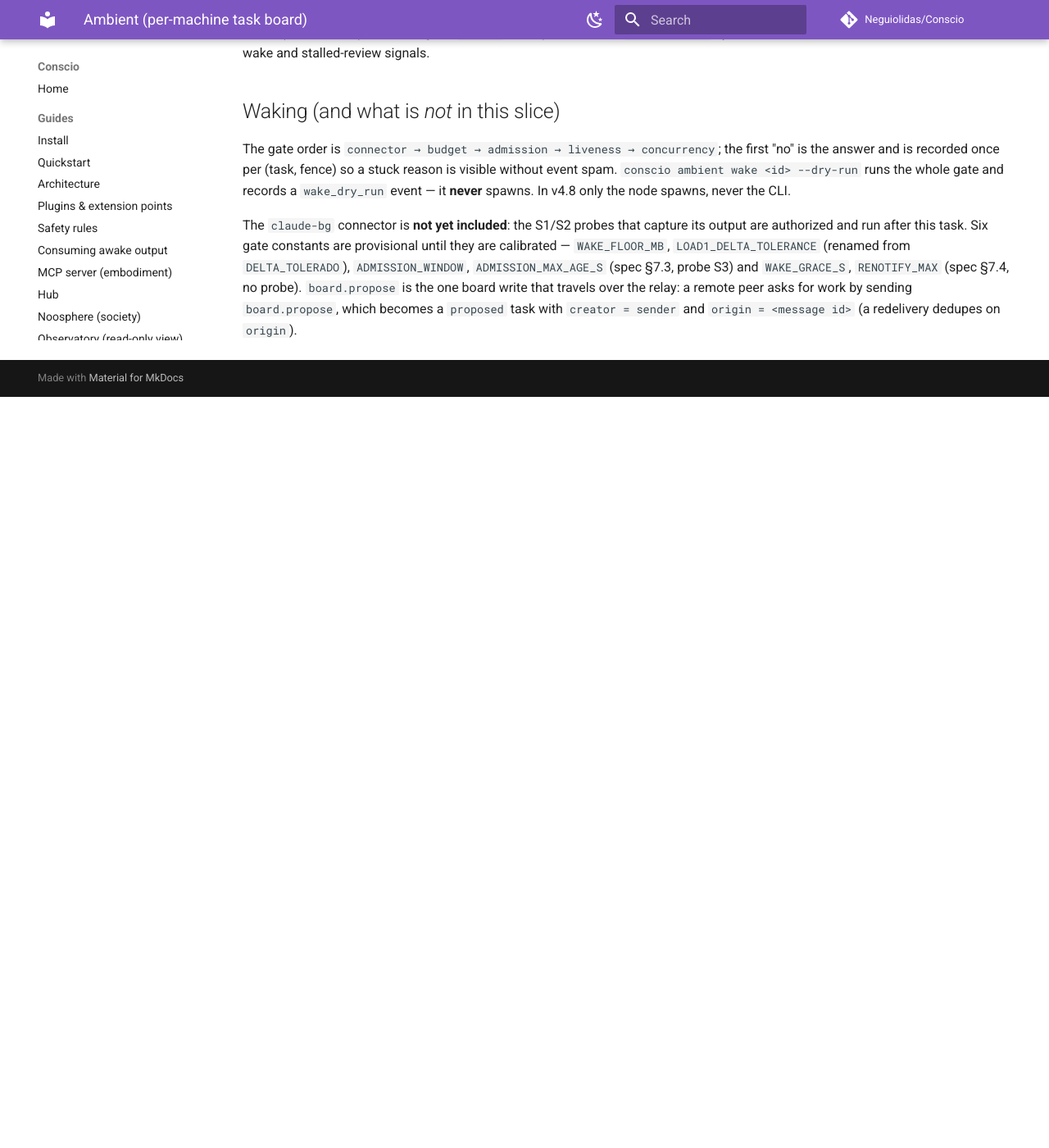
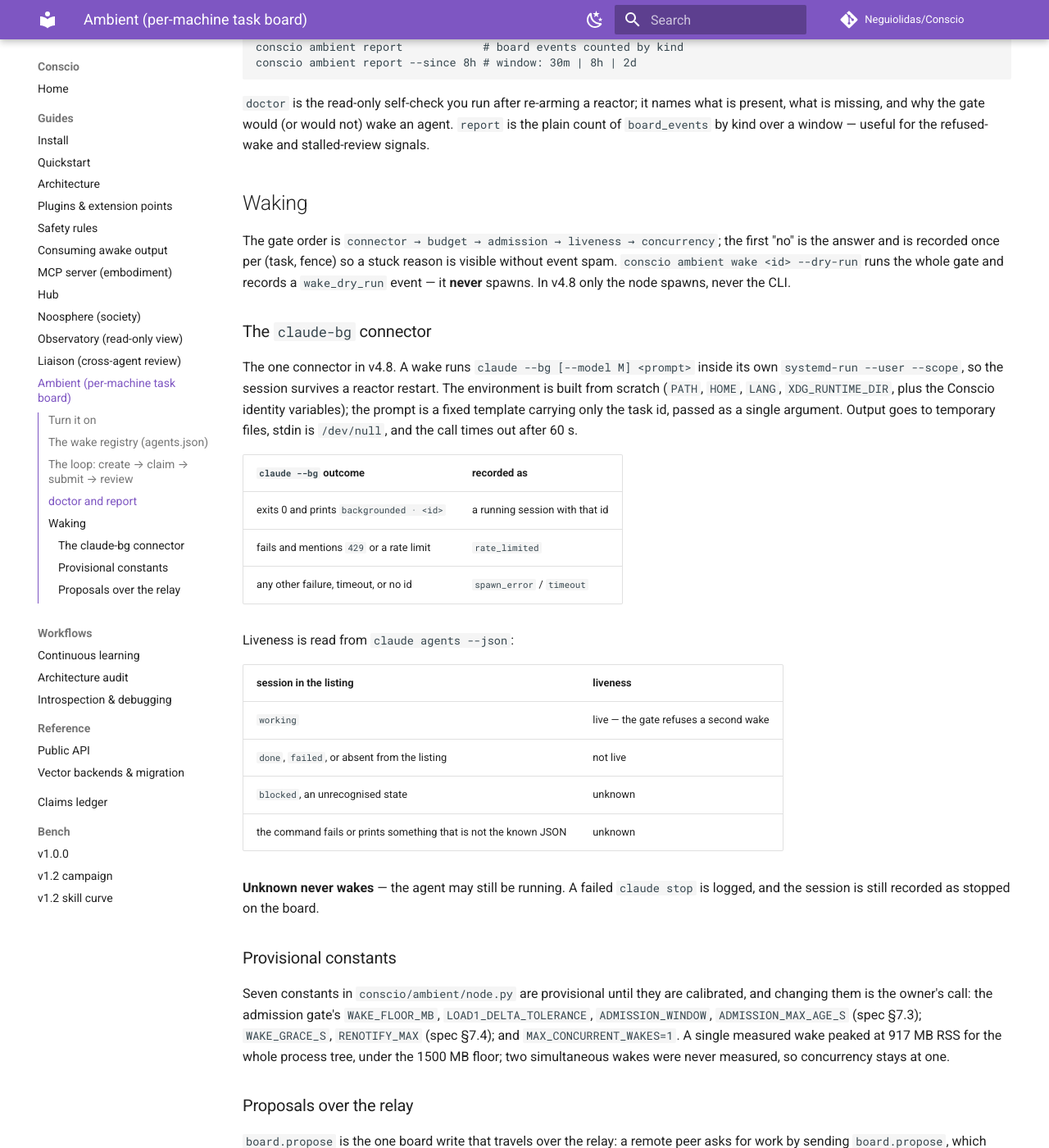
Before and after one commit to Neguiolidas/Conscio, an MkDocs documentation site: the page built from docs/guides/ambient.md, in a window 1280 px wide and 1400 px high, scrolled down 1810 px. Shown: the whole window at 82% size. Built offline with MkDocs 1.6.1 and Material for MkDocs 9.7.7, drawn with Linux system fonts in a browser that asks for light colours; comment, search, counter and statistics services are not loaded; before the commit the page ends 2294 px from its top, so only the background shows below that; some of the changed text lies outside the part shown.

Commit message:
docs(ambient): document the claude-bg connector and the provisional constants (T9)
The v4.8 docs still said the claude-bg connector was "not yet included".
It landed in e527656, so:

- CHANGELOG [Unreleased]: the connector (scope, spawn outcomes, liveness
  table, clean env with XDG_RUNTIME_DIR), the doctor's units/claude lines,
  and seven provisional constants, now including MAX_CONCURRENT_WAKES=1
  (probe S4 never ran) with the one S3 measurement (917 MB peak RSS).
- USAGE (root and packaged, identical): the connector bullet, the trusted
  cwd requirement, and the full list of provisional constants.
- guides/ambient.md: registry example uses a real --model value and
  explains cwd trust; new sections for the connector (outcome and liveness
  tables), the provisional constants, and proposals over the relay.

Every claim was checked against connectors.py, node.py, doctor.py, the
claude_bg fixtures and the probe record. Two sentences describe the
behaviour after G41 (rate_limited only on a failed spawn; a non-zero
`claude stop` is raised and logged), which is dispatched and not yet merged.

Co-Authored-By: Claude Opus 5.5 (1M context) <noreply@anthropic.com>

````diff
--- a/docs/guides/ambient.md
+++ b/docs/guides/ambient.md
@@ -39,10 +39,16 @@ in, per machine:
 
 ```json
 {
-  "9f2c…": {"connector": "claude-bg", "model": "claude-opus-5",
+  "9f2c…": {"connector": "claude-bg", "model": "sonnet",
             "wake_budget_per_day": 4, "cwd": "/srv/app"}
 }
 ```
+
+`model` is passed to `claude --bg --model` as is; omit it to use Claude Code's
+default. Set `cwd` to a trusted project directory. Without it the wake runs in
+the home directory, and `claude --bg` refuses an untrusted workspace ("The home
+directory is trusted one session at a time"), which is recorded as
+`spawn_error`.
 
 An absent registry means *nobody is woken* (not an error). A malformed one is
 reported by `conscio ambient doctor` as `registry: agents.json …`, and the gate
@@ -81,7 +87,8 @@ told about it.
 ## `doctor` and `report`
 
 ```
-conscio ambient doctor            # flag, board, sweeper, admission, wake residue
+conscio ambient doctor            # flag, board, sweeper, admission, wake residue,
+                                  # reactor units, claude --version
 conscio ambient doctor --prune    # also drop events / done-cancelled tasks > 90 days
 
 conscio ambient report            # board events counted by kind
@@ -93,7 +100,7 @@ what is present, what is missing, and why the gate would (or would not) wake an
 agent. `report` is the plain count of `board_events` by kind over a window —
 useful for the refused-wake and stalled-review signals.
 
-## Waking (and what is *not* in this slice)
+## Waking
 
 The gate order is `connector → budget → admission → liveness → concurrency`;
 the first "no" is the answer and is recorded once per (task, fence) so a
@@ -101,11 +108,46 @@ stuck reason is visible without event spam. `conscio ambient wake <id> --dry-run
 runs the whole gate and records a `wake_dry_run` event — it **never** spawns.
 In v4.8 only the node spawns, never the CLI.
 
-The `claude-bg` connector is **not yet included**: the S1/S2 probes that capture
-its output are authorized and run after this task. Six gate constants are
-provisional until they are calibrated — `WAKE_FLOOR_MB`, `LOAD1_DELTA_TOLERANCE`
-(renamed from `DELTA_TOLERADO`), `ADMISSION_WINDOW`, `ADMISSION_MAX_AGE_S`
-(spec §7.3, probe S3) and `WAKE_GRACE_S`, `RENOTIFY_MAX` (spec §7.4, no probe).
+### The `claude-bg` connector
+
+The one connector in v4.8. A wake runs `claude --bg [--model M] <prompt>` inside
+its own `systemd-run --user --scope`, so the session survives a reactor
+restart. The environment is built from scratch (`PATH`, `HOME`, `LANG`,
+`XDG_RUNTIME_DIR`, plus the Conscio identity variables); the prompt is a fixed
+template carrying only the task id, passed as a single argument. Output goes to
+temporary files, stdin is `/dev/null`, and the call times out after 60 s.
+
+| `claude --bg` outcome | recorded as |
+|---|---|
+| exits 0 and prints `backgrounded · <id>` | a running session with that id |
+| fails and mentions `429` or a rate limit | `rate_limited` |
+| any other failure, timeout, or no id | `spawn_error` / `timeout` |
+
+Liveness is read from `claude agents --json`:
+
+| session in the listing | liveness |
+|---|---|
+| `working` | live — the gate refuses a second wake |
+| `done`, `failed`, or absent from the listing | not live |
+| `blocked`, an unrecognised state | unknown |
+| the command fails or prints something that is not the known JSON | unknown |
+
+**Unknown never wakes** — the agent may still be running. A failed
+`claude stop` is logged, and the session is still recorded as stopped on the
+board.
+
+### Provisional constants
+
+Seven constants in `conscio/ambient/node.py` are provisional until they are
+calibrated, and changing them is the owner's call: the admission gate's
+`WAKE_FLOOR_MB`, `LOAD1_DELTA_TOLERANCE`, `ADMISSION_WINDOW`, `ADMISSION_MAX_AGE_S`
+(spec §7.3); `WAKE_GRACE_S`, `RENOTIFY_MAX` (spec §7.4); and
+`MAX_CONCURRENT_WAKES=1`. A single measured wake peaked at 917 MB RSS for the
+whole process tree, under the 1500 MB floor; two simultaneous wakes were never
+measured, so concurrency stays at one.
+
+### Proposals over the relay
+
 `board.propose` is the one board write that travels over the relay:
 a remote peer asks for work by sending `board.propose`, which becomes a
 `proposed` task with `creator = sender` and `origin = <message id>` (a redelivery
````
Also changed, not shown: CHANGELOG.md (+27 -11 lines), USAGE.md (+10 -3 lines), conscio/USAGE.md (+10 -3 lines).
